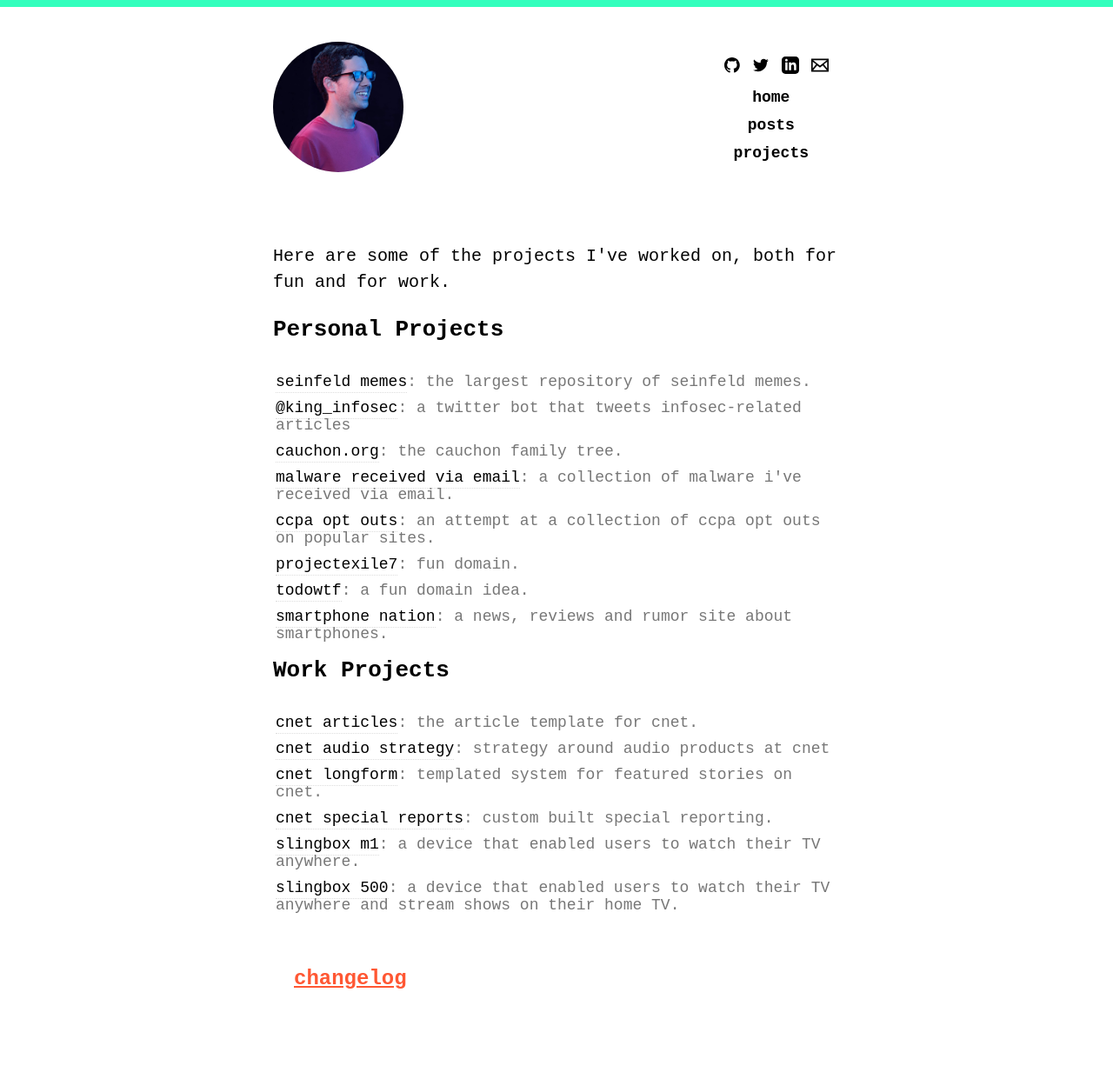
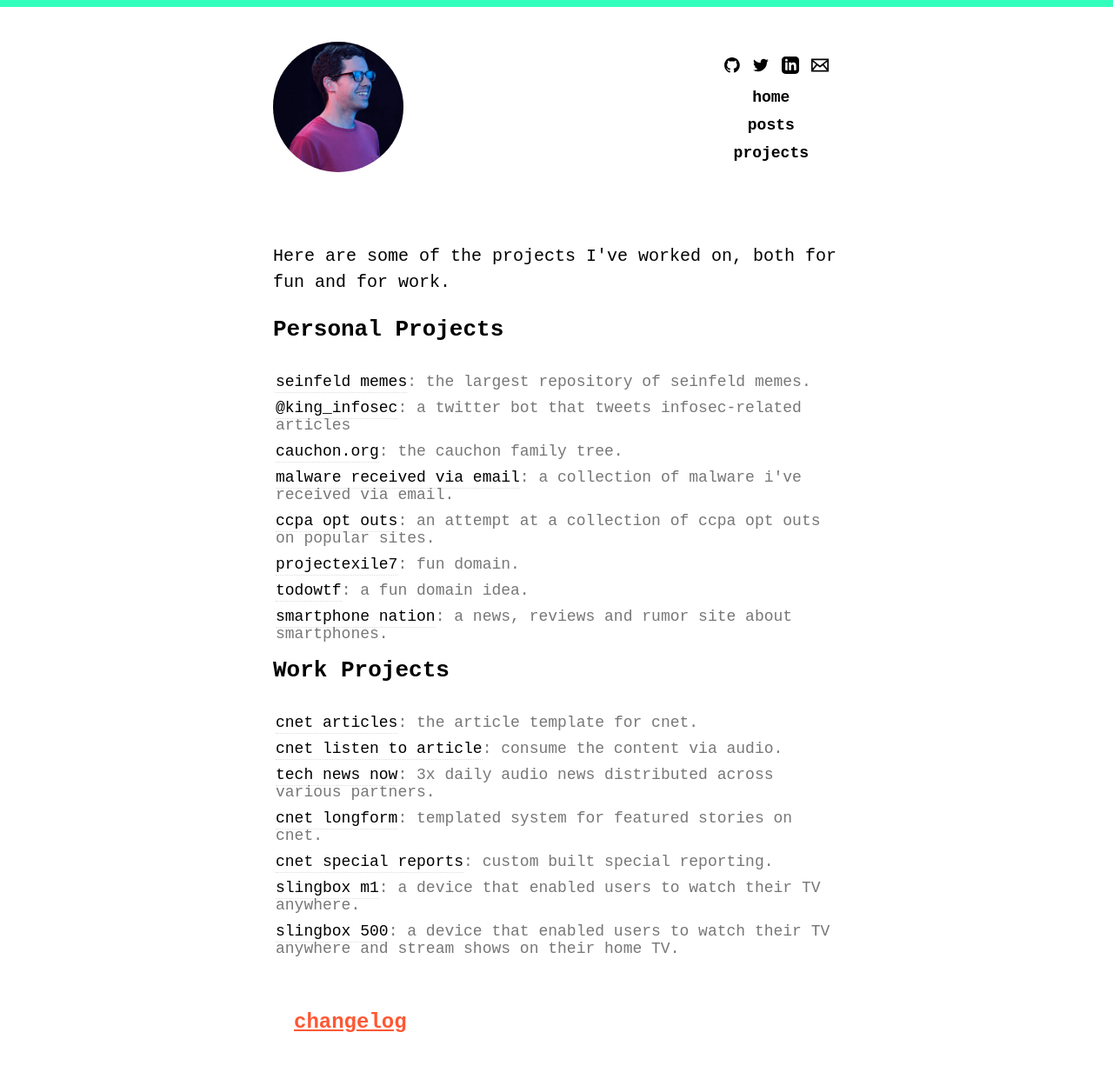
Before and after one commit to Cauchon/cauchon.github.io, a Jekyll site: the page built from projects.html, in a window 1280 px wide. Shown: the whole page at 87% size. Built offline with Jekyll 4.4.1, drawn with Linux system fonts in a browser that asks for light colours; some web fonts are replaced; before the commit the page ends 1191 px from its top, so only the background shows below that.

Commit message:
Add t2s to projects

```diff
--- a/projects.html
+++ b/projects.html
@@ -20,8 +20,9 @@
 
   <ul class="listing projects">
     <h3>Work Projects</h3>
-    <li><a href="https://cnet.com/news">cnet articles</a>: the article template for cnet.</li>
-    <li><a href="https://open.spotify.com/show/2eFykJJQG0WATeVWX4BVwx">cnet audio strategy</a>: strategy around audio products at cnet</li>
+    <li><a href="https://cnet.com/news/">cnet articles</a>: the article template for cnet.</li>
+    <li><a href="https://www.cnet.com/news/bill-ted-face-the-music-a-most-excellent-adventure-through-time/">cnet listen to article</a>: consume the content via audio.</li>
+    <li><a href="https://open.spotify.com/show/2eFykJJQG0WATeVWX4BVwx">tech news now</a>: 3x daily audio news distributed across various partners.</li>
     <li><a href="https://cnet.com/features/">cnet longform</a>: templated system for featured stories on cnet.</li>
     <li><a href="https://cnet.com/special-reports/">cnet special reports</a>: custom built special reporting.</li>
     <li><a href="https://www.slingbox.com/Products/SlingboxM1/Features.aspx">slingbox m1</a>: a device that enabled users to watch their TV anywhere.</li>
```
